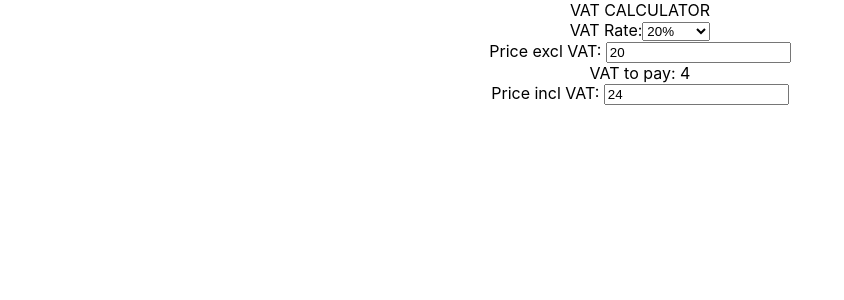
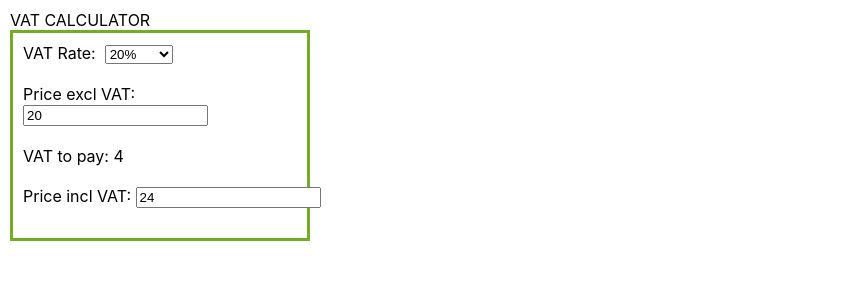
Before and after one commit to sm88cm/instructor-vat-fork, a React (Create React App) app: page / in a window 1280 px wide. Shown: the top 300 px of the page, without its empty margins (0-844 px from the left). Built offline with nearby package versions, Linux system fonts and the light colour scheme.

Commit message:
Styles added - STATIC VERSION COMPLETE

```diff
--- a/src/App.css
+++ b/src/App.css
@@ -36,3 +36,17 @@
     transform: rotate(360deg);
   }
 }
+
+.field{
+  width: 300px;
+  padding-bottom: 20px;
+}
+
+.pale-green-border{
+  border: 3px solid #73AD21;
+  padding: 10px;
+}
+
+.header{
+  padding: 10px;
+}
--- a/src/App.js
+++ b/src/App.js
@@ -5,12 +5,14 @@ import VatRateField from './VatRateField';
 
 function App() {
   return (
-    <div className="App">
+    <div className='header field'>
       VAT CALCULATOR
-      <VatRateField />
-      <PriceEntryField label="Price excl VAT: " price={20} />
-      <DisplayBlock label="VAT to pay: " value="4" />
-      <PriceEntryField label="Price incl VAT: " price={24} />
+      <div className='pale-green-border'>
+        <VatRateField customstyle="field" />
+        <PriceEntryField customstyle="field" label="Price excl VAT: " price={20} />
+        <DisplayBlock customstyle="field" label="VAT to pay: " value="4" />
+        <PriceEntryField customstyle="field" label="Price incl VAT: " price={24} />
+      </div>
     </div>
   );
 }
--- a/src/DisplayBlock.jsx
+++ b/src/DisplayBlock.jsx
@@ -2,7 +2,7 @@ import React from 'react';
 
 const DisplayBlock = (props) => {
   return (
-    <div>
+    <div className={props.customstyle}>
       {props.label} {props.value}
     </div>
   );
--- a/src/PriceEntryField.jsx
+++ b/src/PriceEntryField.jsx
@@ -3,7 +3,8 @@ import NumberEditorField from './NumberEditorField'
 
 const PriceEntryField = (props) => {
     return (
-        <div>{props.label}
+        <div className={props.customstyle}>
+            {props.label}
             <NumberEditorField value={props.price} />
         </div>
     )
--- a/src/VatRateField.jsx
+++ b/src/VatRateField.jsx
@@ -1,9 +1,9 @@
 import React from 'react';
 
-const VatRateField = () => {
+const VatRateField = (props) => {
     return (
-        <div>
-            VAT Rate:
+        <div className={props.customstyle}>
+            VAT Rate: &nbsp;
             <select>
                 <option value="20">20%</option>
                 <option value="15">15%</option>
```
